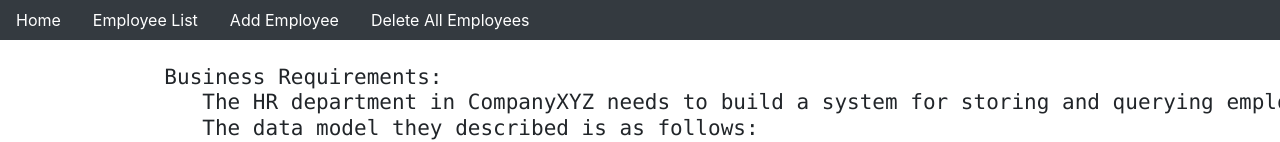
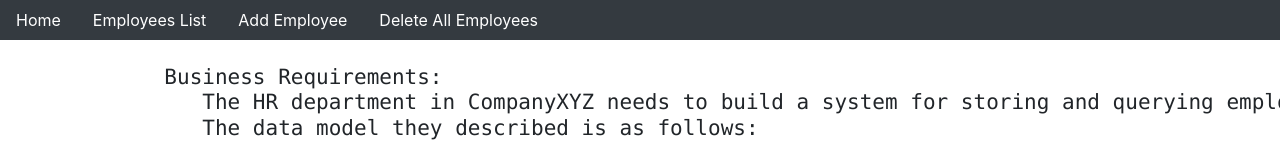
Before and after one commit to cristicojo/Angular8-Employee-Docker, an Angular app: page /home in a window 1280 px wide. Shown: the top 142 px of the page. Built offline with nearby package versions, Linux system fonts and the light colour scheme.

Commit message:
change button name Employee List to Employees List

```diff
--- a/src/app/app.component.html
+++ b/src/app/app.component.html
@@ -3,7 +3,7 @@
     <a href="#" class="nav-link active" [routerLink]="['/home']">Home</a>
   </li>
   <li class="nav-item">
-    <a href="#" class="nav-link active" [routerLink]="['/employee-list']">Employee List</a>
+    <a href="#" class="nav-link active" [routerLink]="['/employee-list']">Employees List</a>
   </li>
   <li class="nav-item">
     <a href="#" class="nav-link active" [routerLink]="['/save']">Add Employee</a>
```
